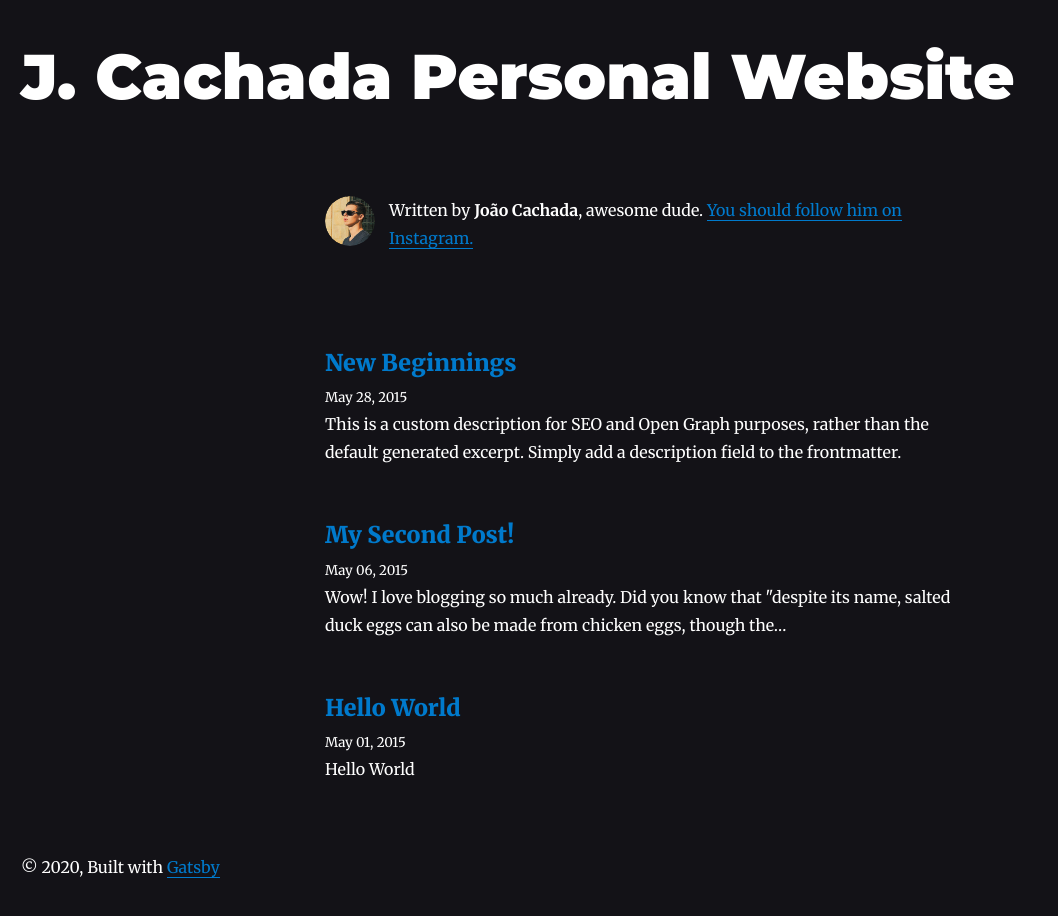
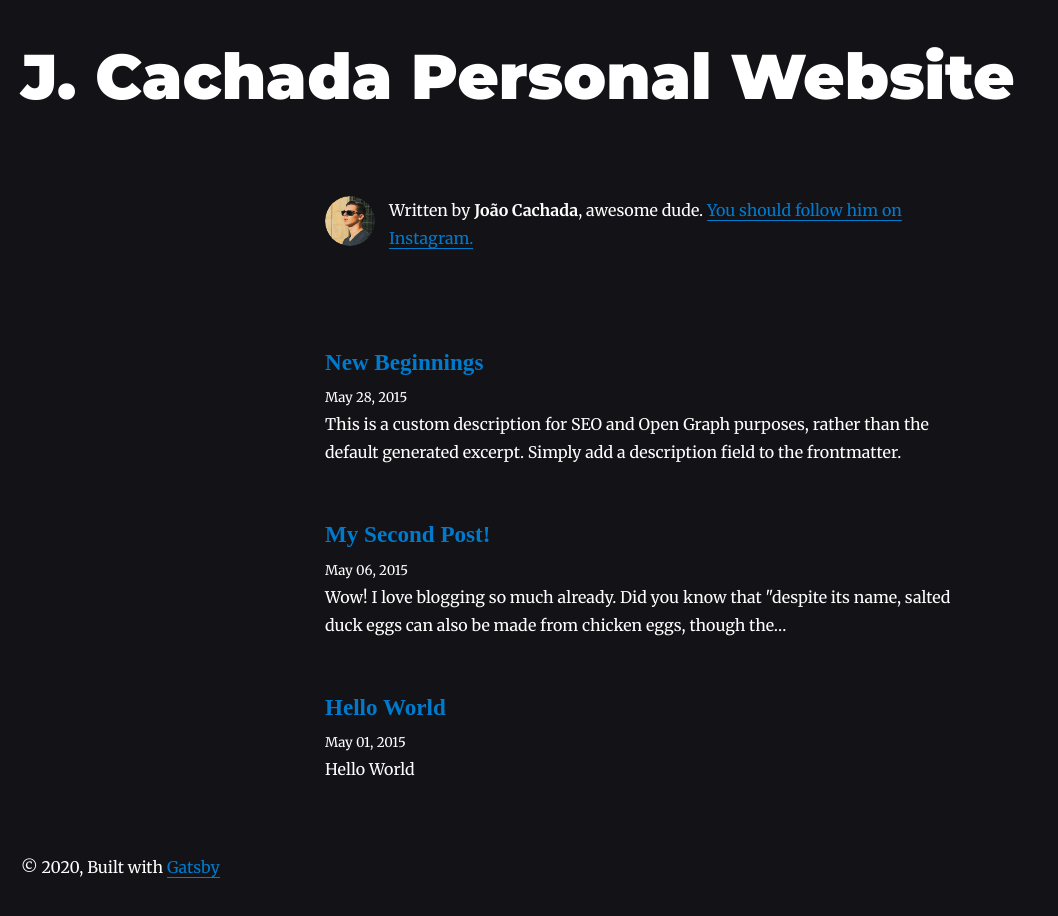
Before and after one commit to JCachada/personal-website-dev-old, a Gatsby site: page / in a window 1280 px wide. Shown: the whole page, without its empty margins (0-1058 px from the left). Built offline with nearby package versions, Linux system fonts and the light colour scheme; Gatsby itself is replaced by a stand-in of ours; some packages are replaced by stand-ins of ours.

Commit message:
Changes header font for posts.

```diff
--- a/gatsby-browser.js
+++ b/gatsby-browser.js
@@ -3,3 +3,4 @@ import "typeface-montserrat"
 import "typeface-merriweather"
 
 import "prismjs/themes/prism.css"
+import "./src/styles/global.css"
--- a/src/components/layout.css
+++ /dev/null
@@ -1,4 +0,0 @@
-div {
-    background: #131217;
-    color: white;
-}
--- a/src/components/layout.js
+++ b/src/components/layout.js
@@ -1,6 +1,5 @@
 import React from "react"
 import { Link } from "gatsby"
-import "./layout.css"
 import { rhythm, scale } from "../utils/typography"
 
 const Layout = ({ location, title, children }) => {
--- /dev/null
+++ b/src/styles/global.css
@@ -0,0 +1,4 @@
+html {
+    background-color: #131217;
+    color: white;
+  }
--- a/src/utils/typography.js
+++ b/src/utils/typography.js
@@ -18,6 +18,10 @@ if (process.env.NODE_ENV !== `production`) {
   typography.injectStyles()
 }
 
+typography.options.bodyColor = "white"
+typography.options.headerFontFamily =  ['Times New Roman', 'Times', 'Serif']
+
 export default typography
 export const rhythm = typography.rhythm
 export const scale = typography.scale
+export const options = typography.options
```
